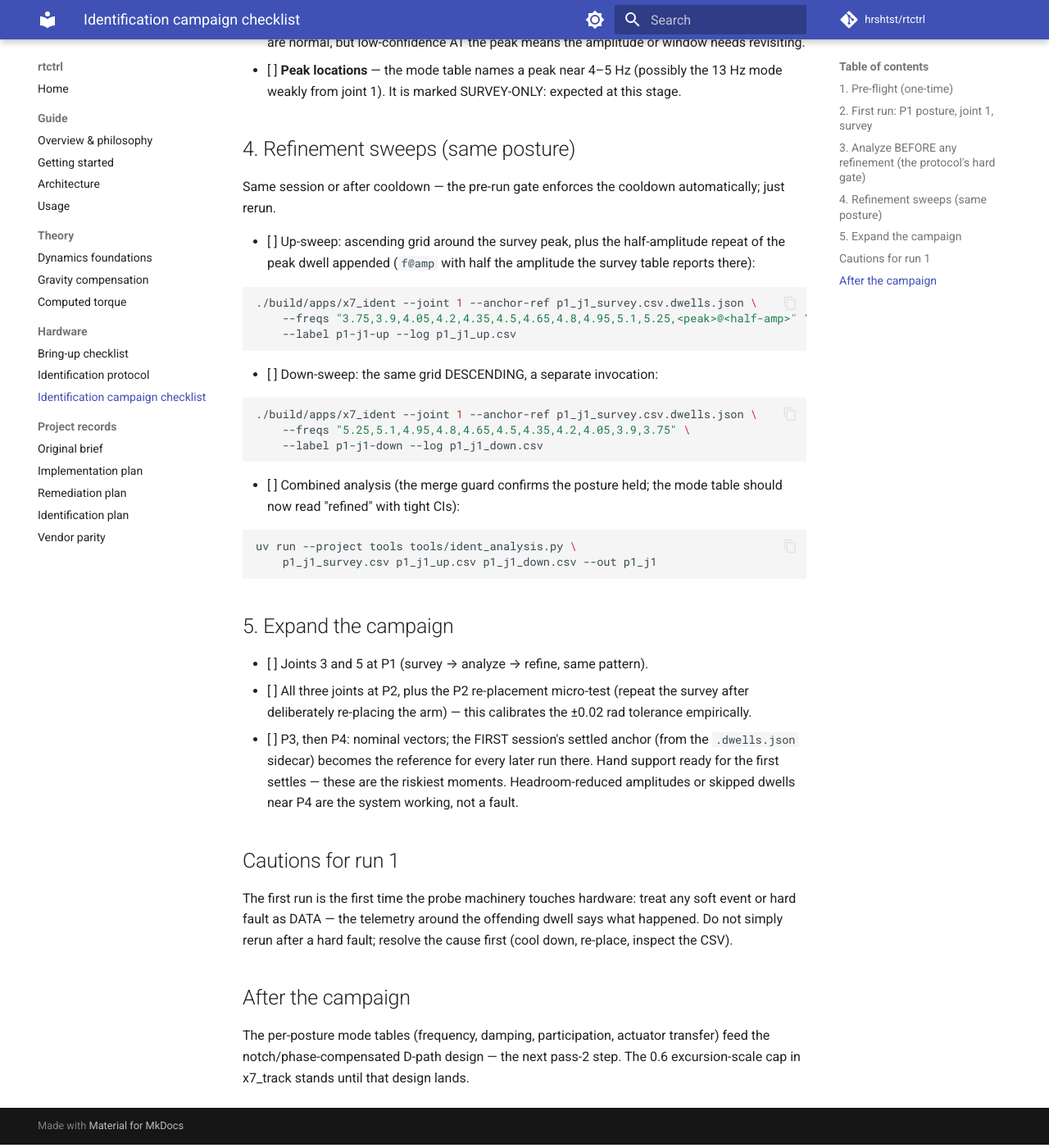
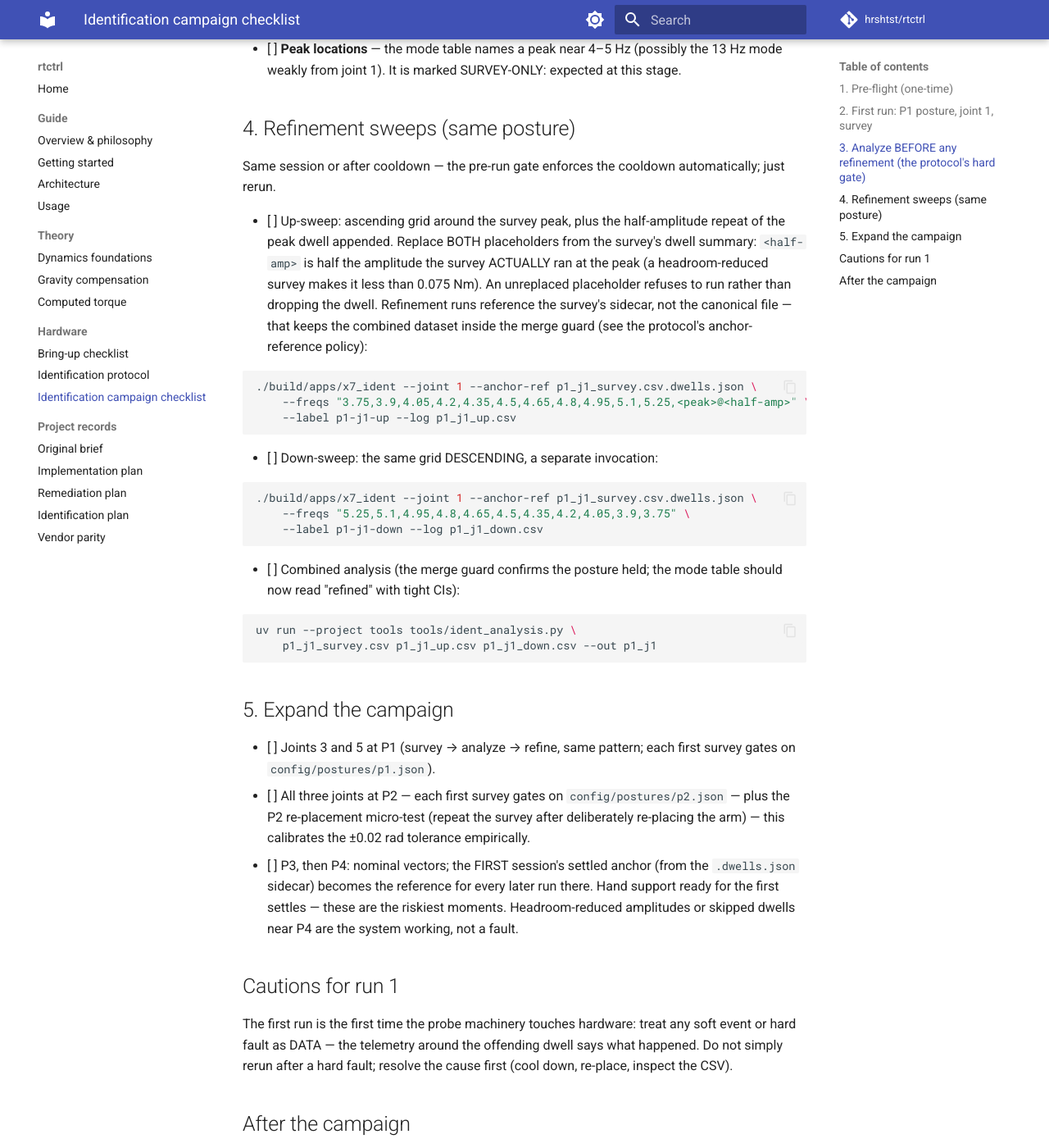
Before and after one commit to hrshtst/rtctrl, an MkDocs documentation site: the page built from docs/IDENTIFICATION_CAMPAIGN.md, in a window 1280 px wide and 1400 px high, scrolled down 1189 px. Shown: the whole window at 82% size. Built offline with MkDocs 1.6.1 and Material for MkDocs 9.7.7, drawn with Linux system fonts in a browser that asks for light colours; comment, search, counter and statistics services are not loaded; some of the changed text lies outside the part shown.

Commit message:
docs: synchronize the campaign checklist with the protocol
Anchor-reference policy stated as intended (first P1/P2 survey gates
on the checked-in canonical file; refinement runs gate on that
survey's sidecar to keep the merged dataset inside the merge guard,
with the ~0.04 rad worst-case canonical drift named); the protocol's
half-amplitude example uses the survey-derived placeholders with the
concrete 4.5@0.075 qualified; the mode-table description notes the
~13 Hz band may be weak or absent on joint 1; the P1/P2 expansion
steps name their canonical reference files explicitly; the historical
test count and the survey duration figure corrected.

Claude-Session: https://claude.ai/code/session_018U6gd6Z8sxPPGvah4xC6b4

````diff
--- a/docs/IDENTIFICATION_CAMPAIGN.md
+++ b/docs/IDENTIFICATION_CAMPAIGN.md
@@ -25,9 +25,9 @@ rationale in [IDENTIFICATION_PLAN.md](IDENTIFICATION_PLAN.md).
 - [ ] Run WITH the checked-in P1 reference — without `--anchor-ref`
       nothing enforces the canonical posture and the first survey
       would silently establish an arbitrary anchor as "P1"
-      (~2.5 min worst case; the app refuses on its own — settle,
-      soft-limit band, temperature/voltage, anchor, budget — and names
-      the reason):
+      (~2.7 min worst case including the setup allowance; the app
+      refuses on its own — settle, soft-limit band,
+      temperature/voltage, anchor, budget — and names the reason):
 
   ```sh
   ./build/apps/x7_ident --joint 1 --anchor-ref config/postures/p1.json \
@@ -64,8 +64,14 @@ Same session or after cooldown — the pre-run gate enforces the
 cooldown automatically; just rerun.
 
 - [ ] Up-sweep: ascending grid around the survey peak, plus the
-      half-amplitude repeat of the peak dwell appended (`f@amp` with
-      half the amplitude the survey table reports there):
+      half-amplitude repeat of the peak dwell appended. Replace BOTH
+      placeholders from the survey's dwell summary: `<half-amp>` is
+      half the amplitude the survey ACTUALLY ran at the peak (a
+      headroom-reduced survey makes it less than 0.075 Nm). An
+      unreplaced placeholder refuses to run rather than dropping the
+      dwell. Refinement runs reference the survey's sidecar, not the
+      canonical file — that keeps the combined dataset inside the
+      merge guard (see the protocol's anchor-reference policy):
 
   ```sh
   ./build/apps/x7_ident --joint 1 --anchor-ref p1_j1_survey.csv.dwells.json \
@@ -91,8 +97,10 @@ cooldown automatically; just rerun.
 
 ## 5. Expand the campaign
 
-- [ ] Joints 3 and 5 at P1 (survey → analyze → refine, same pattern).
-- [ ] All three joints at P2, plus the P2 re-placement micro-test
+- [ ] Joints 3 and 5 at P1 (survey → analyze → refine, same pattern;
+      each first survey gates on `config/postures/p1.json`).
+- [ ] All three joints at P2 — each first survey gates on
+      `config/postures/p2.json` — plus the P2 re-placement micro-test
       (repeat the survey after deliberately re-placing the arm) — this
       calibrates the ±0.02 rad tolerance empirically.
 - [ ] P3, then P4: nominal vectors; the FIRST session's settled anchor
````
Also changed, not shown: other parts of docs/IDENTIFICATION_CAMPAIGN.md (+2 -2 lines), docs/IDENTIFICATION_PROTOCOL.md (+23 -9 lines).
